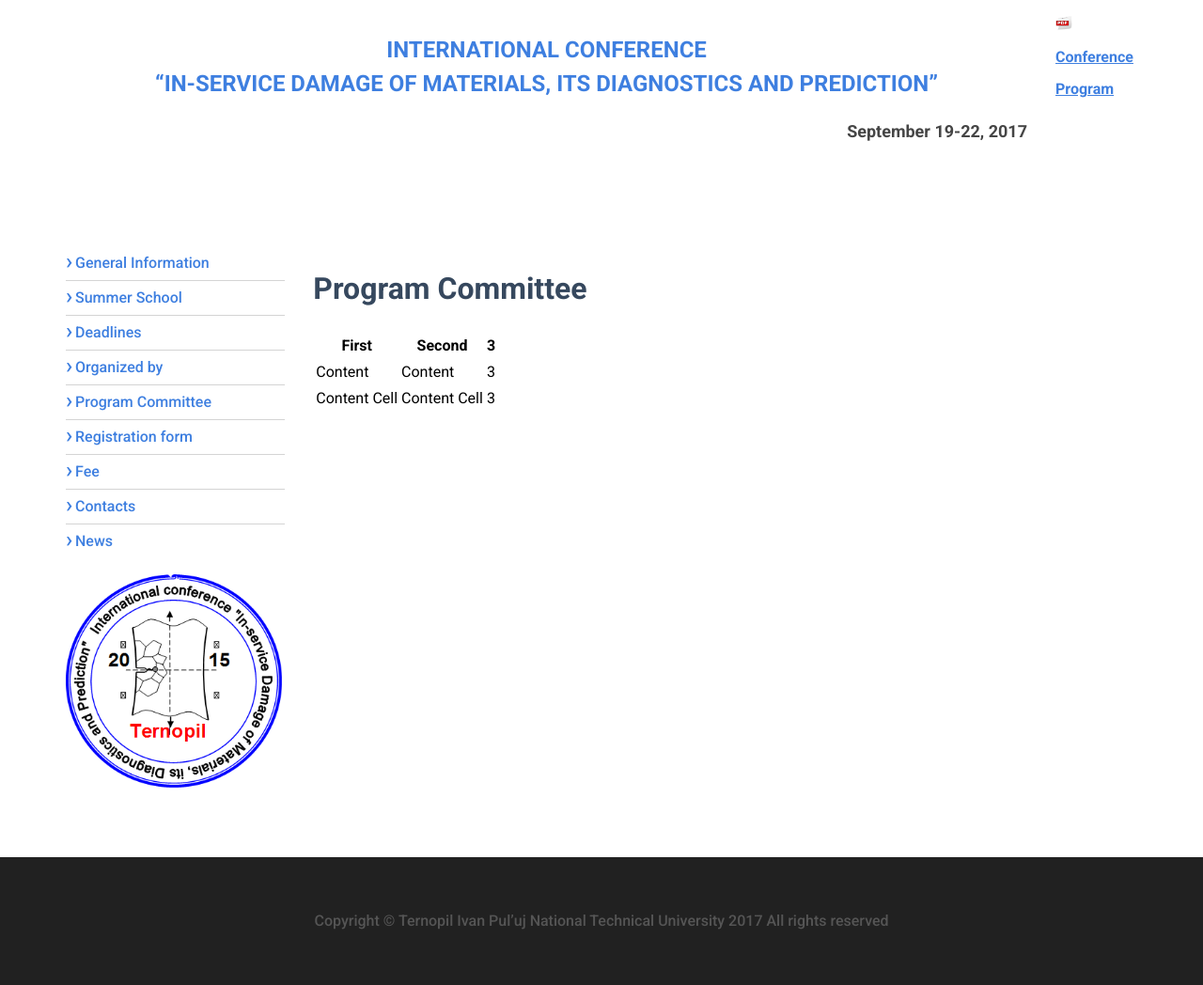
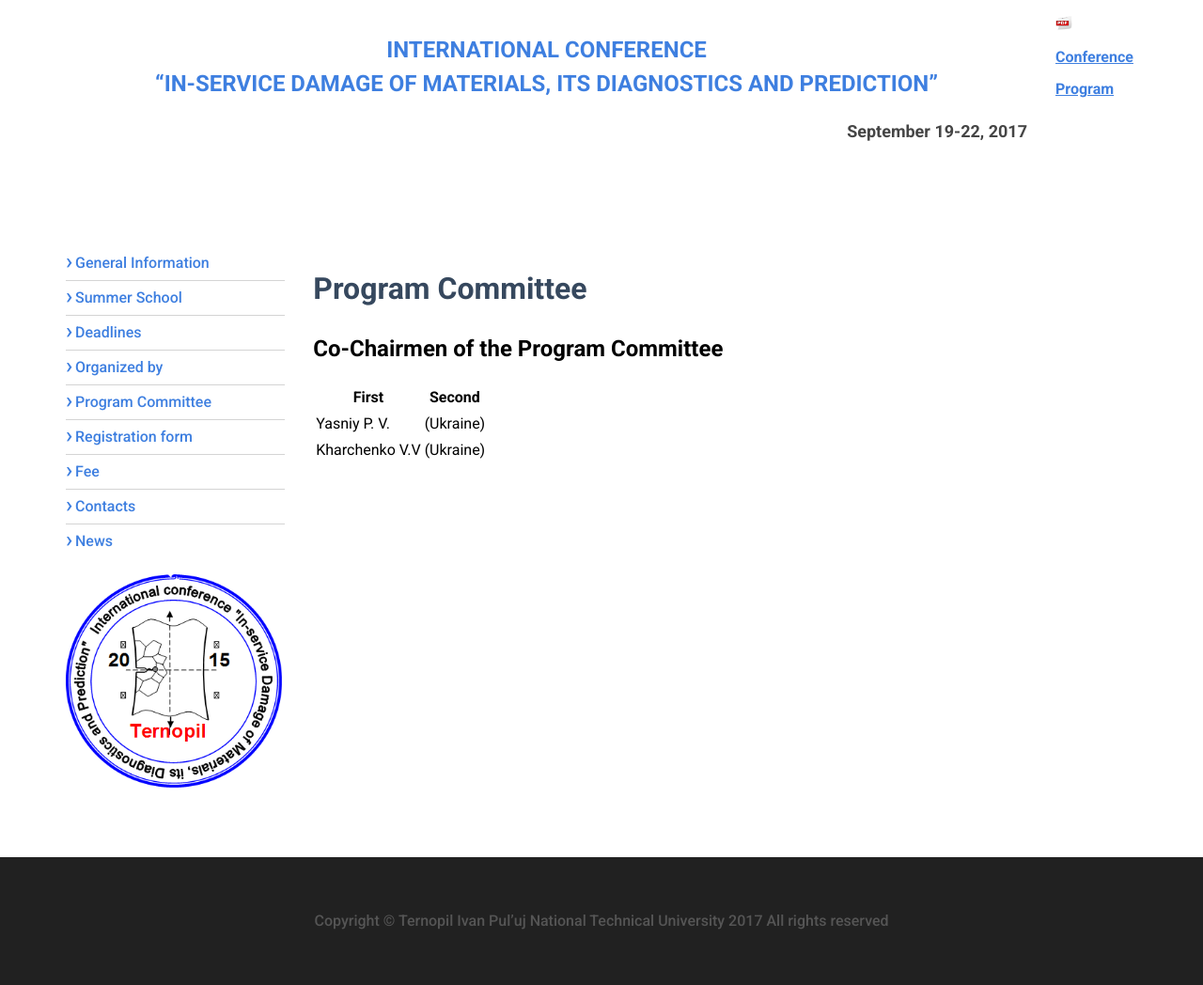
Before and after one commit to sivanchenko/dmdp.tntu.edu.ua, a Jekyll site: the page built from programmcommittee.md, in a window 1280 px wide. Shown: the whole page at 94% size. Built offline with Jekyll 4.4.1, drawn with Linux system fonts in a browser that asks for light colours.

Commit message:
Update programmcommittee.md

```diff
--- a/programmcommittee.md
+++ b/programmcommittee.md
@@ -4,7 +4,9 @@ title: Program Committee
 permalink: /programmcommittee/
 ---
 
-| First | Second |3|
-| ------------- | ------------- | ------------- |
-| Content | Content  | 3 |
-| Content Cell  | Content Cell  | 3 |
+## Co-Chairmen of the Program Committee ##
+
+| First | Second |
+| ------------- | ------------- |
+| Yasniy P. V. | (Ukraine) |
+| Kharchenko V.V | (Ukraine) |
```
